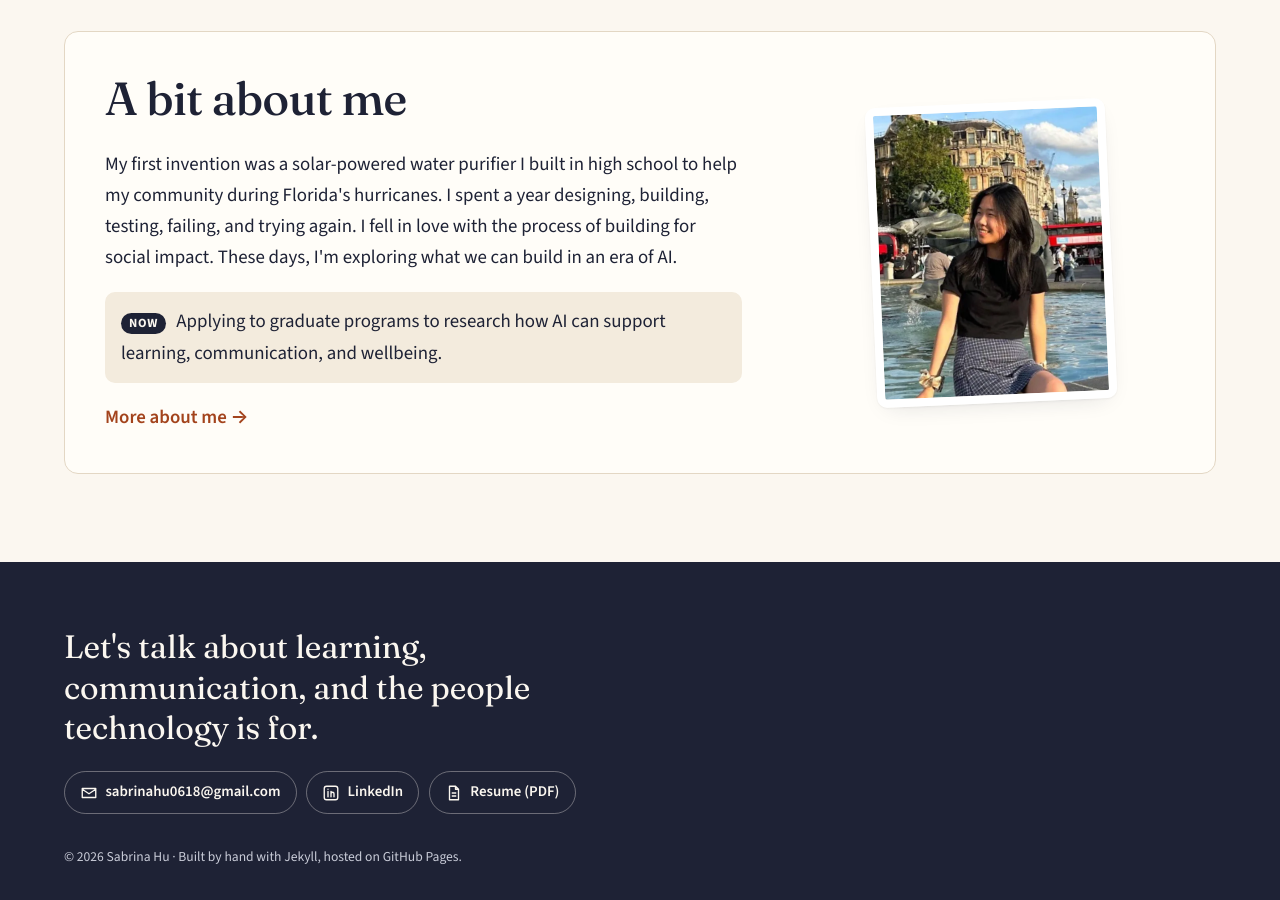
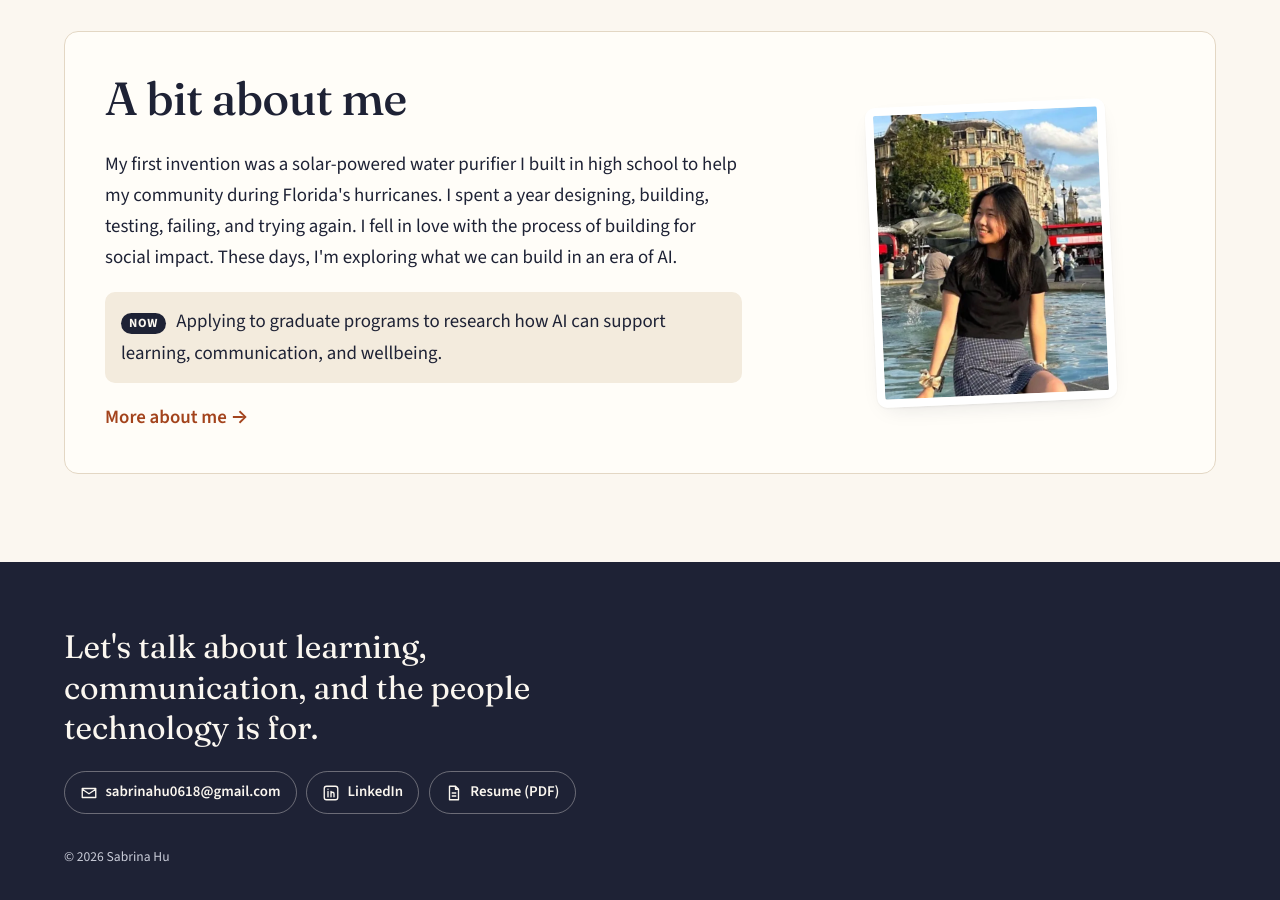
Before and after one commit to sabrinahu618/portfolio, a Jekyll site: the page built from index.html, in a window 1280 px wide and 900 px high, scrolled down 2607 px. Built offline with Jekyll 4.4.1, drawn with Linux system fonts in a browser that asks for light colours.

Commit message:
Footer: remove build credit line
Co-Authored-By: Claude Opus 5.5 <noreply@anthropic.com>
Claude-Session: https://claude.ai/code/session_01HybnYJGYPLDq5hkAYptQSd

```diff
--- a/_includes/footer.html
+++ b/_includes/footer.html
@@ -5,6 +5,6 @@
       <p class="site-footer__lead">Let's talk about learning, communication, and the people technology is for.</p>
       {% include contact-links.html %}
     </div>
-    <p class="site-footer__small">© {{ site.time | date: '%Y' }} {{ p.name }} · Built by hand with Jekyll, hosted on GitHub Pages.</p>
+    <p class="site-footer__small">© {{ site.time | date: '%Y' }} {{ p.name }}</p>
   </div>
 </footer>
```
